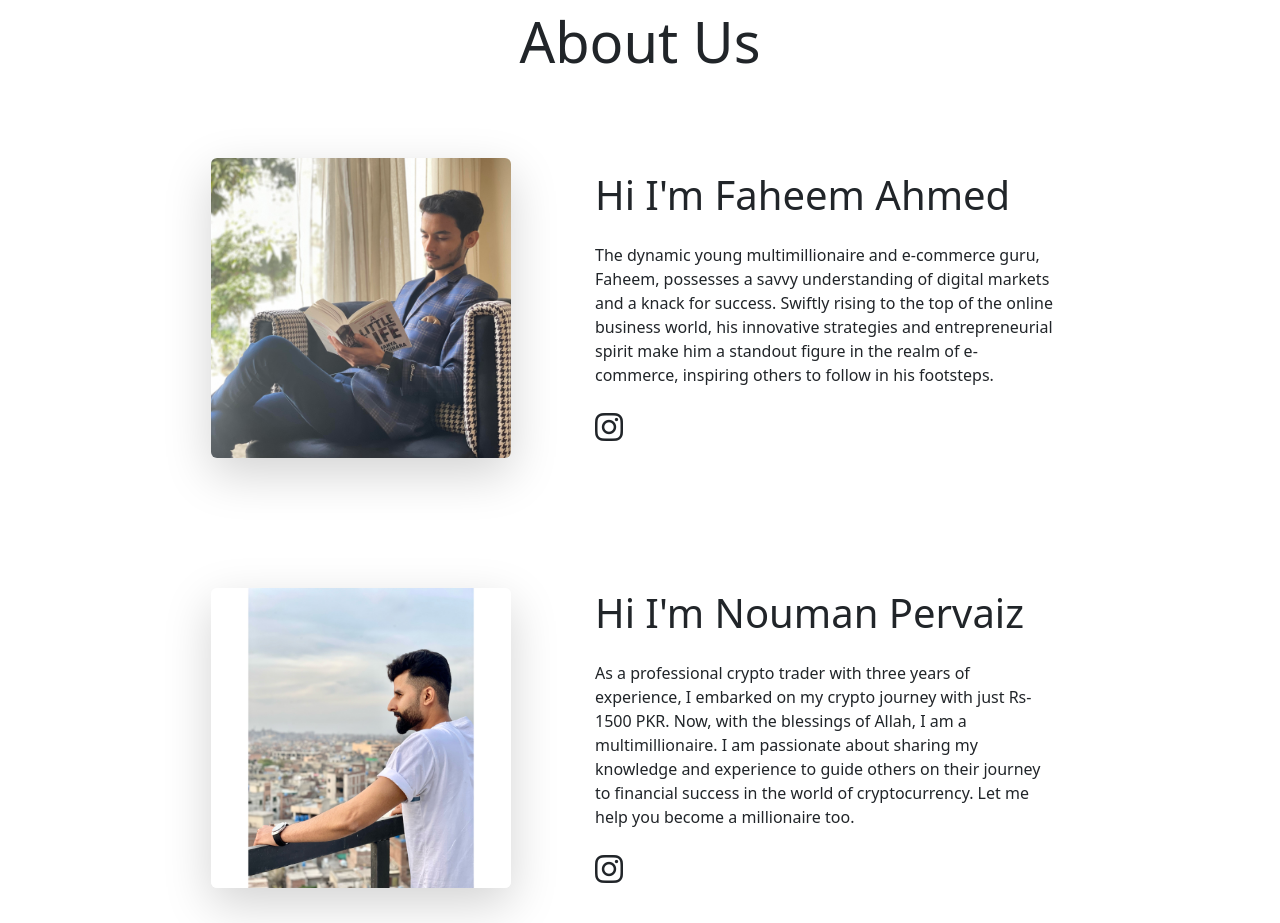
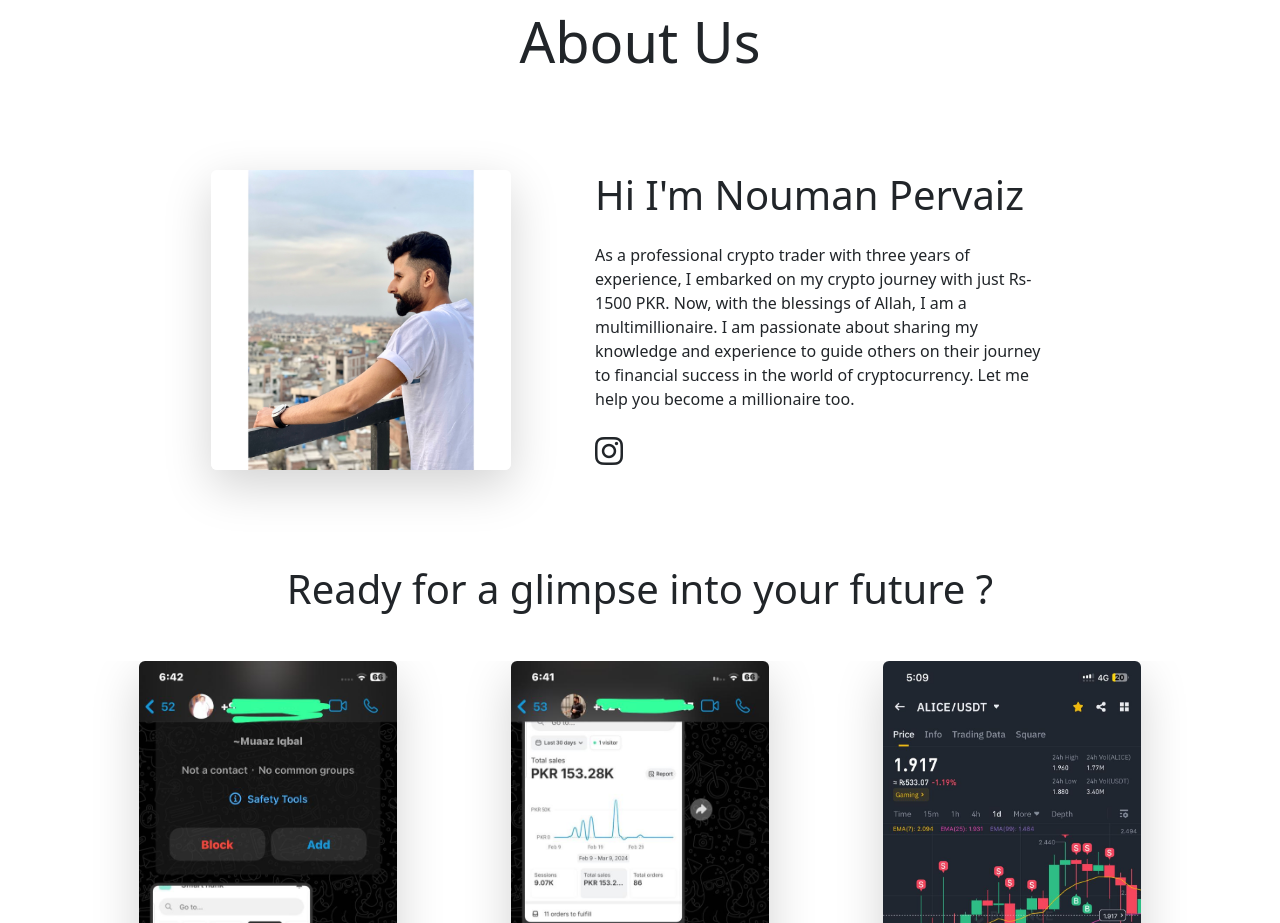
Before and after one commit to billypentester/future, a React (Vite) app in the folder client/: page / in a window 1280 px wide. Shown: the part 840-1763 px from the top of the page. Built offline with nearby package versions, Linux system fonts and the light colour scheme.

Commit message:
Update About.jsx
commented about us

```diff
--- a/client/src/component/About.jsx
+++ b/client/src/component/About.jsx
@@ -5,7 +5,7 @@ const About = () => {
   return (
     <Container id="about" fluid className="my-5 container-lg">
         <h2 className='text-center display-4 my-5'>About Us</h2>
-        <div className='d-flex justify-content-center flex-wrap align-items-center mb-0 mb-md-3 mb-lg-5'>
+{/*         <div className='d-flex justify-content-center flex-wrap align-items-center mb-0 mb-md-3 mb-lg-5'>
             <div className='col-12 col-md-6 col-lg-4 text-center'>
                 <img className='rounded shadow-lg landing-img' src='/pic1.jpg' alt='img' />
             </div>
@@ -20,7 +20,7 @@ const About = () => {
                     </div>
                 </div>
             </div>
-        </div>
+        </div> */}
         <div className='d-flex justify-content-center flex-wrap align-items-center'>
             <div className='col-12 col-md-6 col-lg-4 text-center'>
                 <img className='rounded shadow-lg landing-img' src='/pic2.jpg' alt='img' />
```
